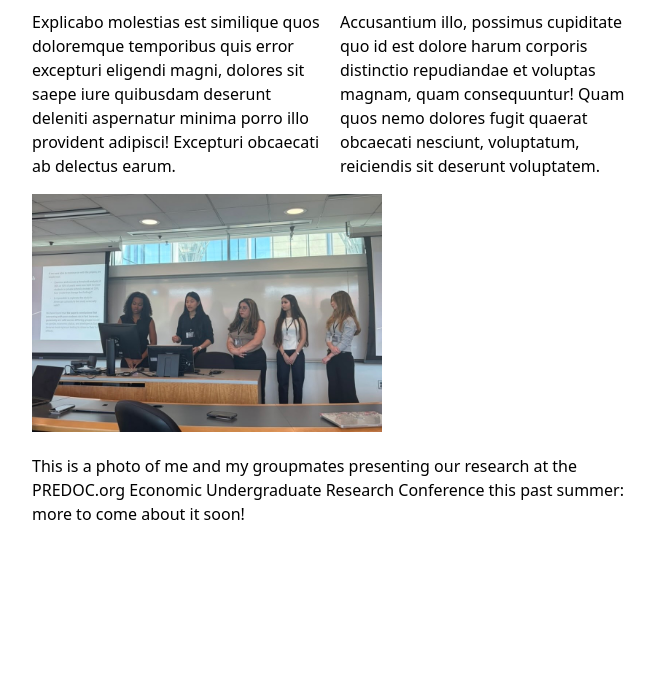
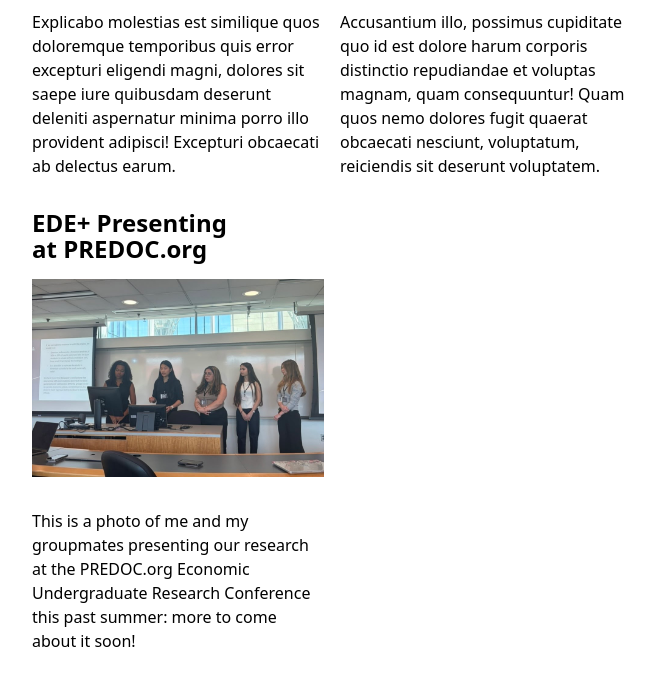
Before and after one commit to bgrunbaum/portfolio, a plain HTML site: page projects/index.html in a window 1280 px wide. Shown: the part 3073-3758 px from the top of the page, without its empty margins (308-971 px from the left). Before the commit the page ends 3643 px from the top, so only its background shows below. Drawn offline with Linux system fonts and the light colour scheme.

Commit message:
fixed projects

```diff
--- a/projects/index.html
+++ b/projects/index.html
@@ -78,12 +78,12 @@
         <img src="https://vis-society.github.io/labs/2/images/empty.svg" alt="">
         <p>Accusantium illo, possimus cupiditate quo id est dolore harum corporis distinctio repudiandae et voluptas magnam, quam consequuntur! Quam quos nemo dolores fugit quaerat obcaecati nesciunt, voluptatum, reiciendis sit deserunt voluptatem.</p>
     </article>
+    <article>
+        <h2>EDE+ Presenting at PREDOC.org</h2>
+        <img src="../images/ede_present.jpg" alt="Picture of Students in Hall Presenting Research">
+        <p>This is a photo of me and my groupmates presenting our research
+        at the PREDOC.org Economic Undergraduate Research Conference this
+        past summer: more to come about it soon!</p>
+    </article>
 </div>
-<body>
-    <img src="../images/ede_present.jpg" alt="Picture of Students in Hall Presenting Research">
-    <p>This is a photo of me and my groupmates presenting our research
-        at the PREDOC.org Economic Undergraduate Research Conference this
-        past summer: more to come about it soon!
-    </p>
-</body>
 </html>
```
